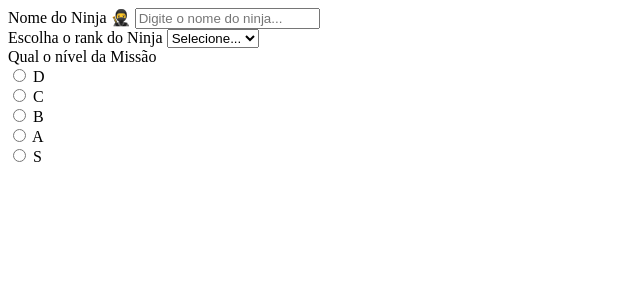
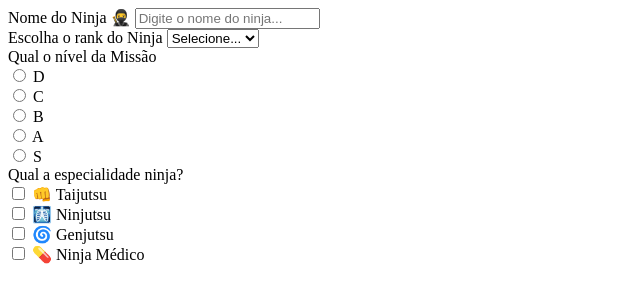
Before and after one commit to isabeladuetes/progresso-html, a plain HTML site: page pages/formulario.html in a window 1280 px wide. Shown: the whole page, without its empty margins (0-640 px from the left). Drawn offline with Linux system fonts and the light colour scheme.

Commit message:
feat: conclui a terceira parte da missão ninja

```diff
--- a/pages/formulario.html
+++ b/pages/formulario.html
@@ -61,6 +61,35 @@
         </label>
        </div>
       </div>
+
+      <div class="especialida">
+        <label for="especialida">Qual a especialidade ninja?</label>
+
+        <div>
+            <label for="especialiade">
+                <input type="checkbox" name="especialiade" value="taijutsu">
+                👊 Taijutsu
+            </label>
+        </div>
+        <div>
+            <label for="especialiade">
+                <input type="checkbox" name="especialiade" value="ninjutsu">
+                🩻 Ninjutsu
+            </label>
+        </div>
+        <div>
+            <label for="especialiade">
+                <input type="checkbox" name="especialiade" value="genjutsu">
+                🌀 Genjutsu
+            </label>
+        </div>
+        <div>
+            <label for="especialiade">
+                <input type="checkbox" name="especialiade" value="medico">
+                💊 Ninja Médico
+            </label>
+        </div>
+      </div>
     </form>
   </body>
 </html>
```
